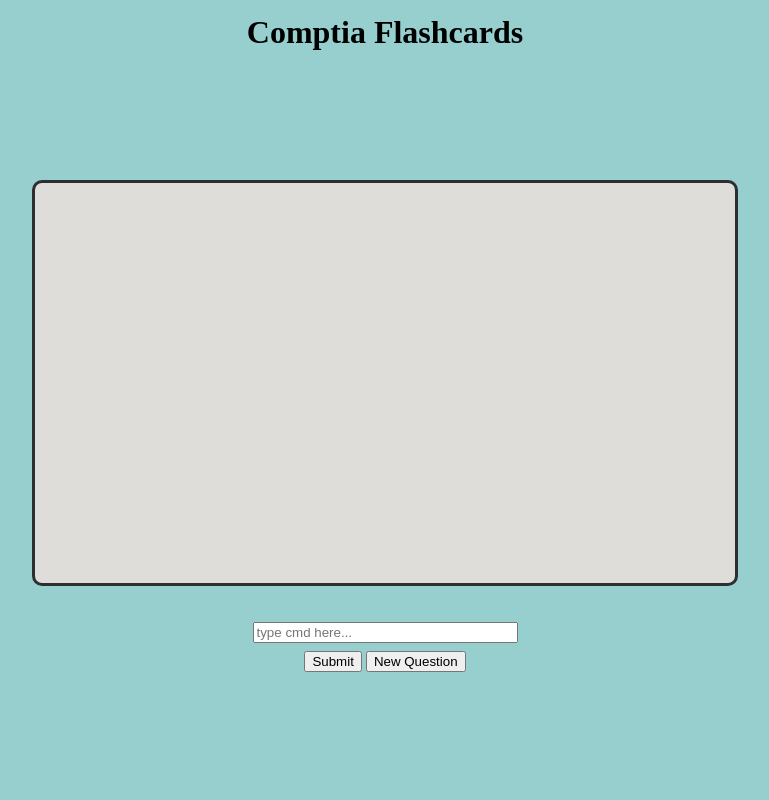
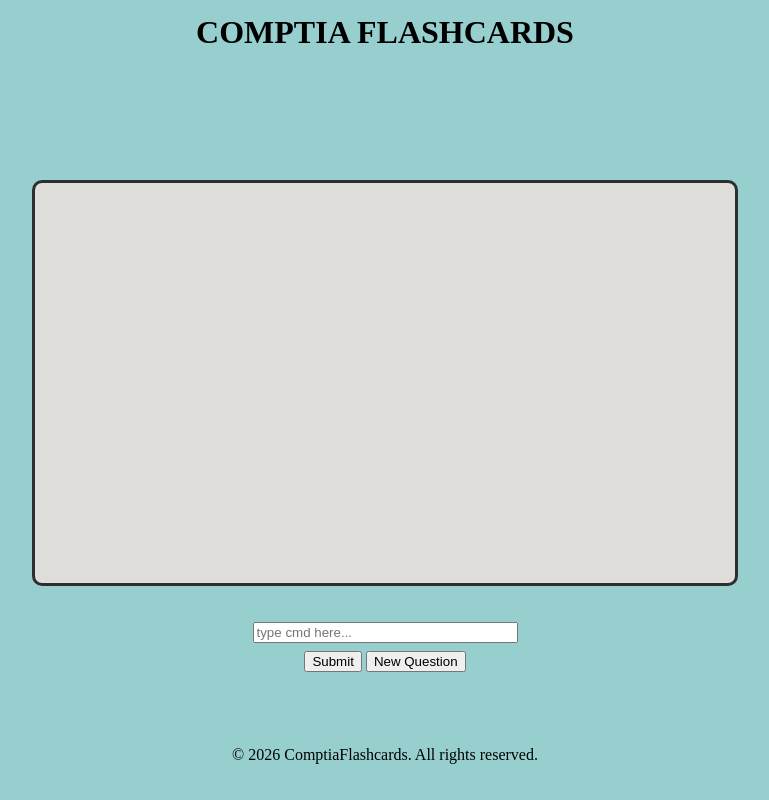
Before and after one commit to benholcomb23/comptiaflashcards, a plain HTML site: page flashcards/templates/base.html in a window 1280 px wide. Shown: the whole page, without its empty margins (255-1024 px from the left). Drawn offline with Linux system fonts and the light colour scheme.

Commit message:
redid so much tbh. Added a templeting format so I can just change out JSON files based on page ID. I also added headers in footers (needs messing with). Also, slightly adjusted css

```diff
--- a/flashcards/css/base.css
+++ b/flashcards/css/base.css
@@ -3,6 +3,7 @@
     justify-content: center;
     align-items: center;
     background-color: rgb(151, 207, 207);
+    flex-direction: column;
 }
 
 header{
@@ -48,3 +49,9 @@
 .amount_correct {
     transform:  translateY(-5px);
 }
+footer {
+    display: flex;
+    flex-direction: column;
+    align-items: center;
+    padding-top: 50px;
+}
--- a/flashcards/js/main.js
+++ b/flashcards/js/main.js
@@ -1,25 +1,53 @@
+// Gets the page "name" from the URL
+const urlParams = new URLSearchParams(window.location.search);
+const pageId = urlParams.get("page") || "home";
+console.log(pageId)
 
-// This fetches JSON
-async function loadJSON(path) {
-    const res = fetch(path);
-    return res.json();
+
+async function loadJSONkey() {
+    const response = await fetch("../json/pages.json");
+    const data = await response.json();
+    console.log(data);
+    const jsonPageObject = data[pageId]
+    console.log(jsonPageObject)
+    return jsonPageObject
+
 }
 
-// Gets the page from the URL
-const urlParams = new URLSearchParams(window.location.search);
-const pageId = urlParams.get("page") || "home";
+async function loadPartial(url, elementId) {
+    const response = await fetch(url);
+    const html = await response.text();
+    document.getElementById(elementId).innerHTML = html;
+}
 
-// Load pages.json for metadata,
-const pages = loadJSON("/json/pages.json");
-console.log(pages)
-const pageData = pages[pageId];
-console.log(pageData)
-// using js object to set title of page
-document.title = pageData.title;
+async function renderFlashcardData() {
+    const contentData = await loadJSONkey();
+    console.log(contentData)
+    document.title = contentData.title
+    return contentData
+}
 
-// Load page content JSON
-const contentData = loadJSON(pageData.dataFile);
-let flashcards = []
+async function renderPage() {
+    const response = await fetch(`../pages/page.html`)
+    const html = await response.text();
+    return html
+}
+
+async function init() {
+    try {
+        await loadPartial("../templates/header.html", "header");
+        await loadPartial("../templates/footer.html", "footer");
+
+        const pageData = await renderPage();
+        const contentDiv = document.getElementById("content");
+        contentDiv.innerHTML = pageData
+
+    } catch (err) {
+        console.error("error", err);
+    }
+    const contentData = await renderFlashcardData();
+    const flashcards = await (await fetch(contentData.dataFile)).json();
+    // Now that data fetching is done, here's the actual JS functionality
     let card_answer
     let amount_correct = 0
     let amount_attempted= 0
@@ -28,15 +56,6 @@
     correct_status.innerHTML = `${amount_correct}/${amount_attempted}`
     const answer_box = document.getElementById("answer_box");
     const display = document.getElementById("correct_incorrect")
-
-fetch(contentData)
-    console.log("okkkk we fetching something")
-    .then(response => response.json())
-    .then(data => {
-        flashcards = data;
-    showrandomFlashcard();
-    })
-
 
     function showrandomFlashcard() {
         const randomIndex = Math.floor(Math.random() * flashcards.length);
@@ -96,4 +115,9 @@
             }
 
         }
+
     });
+    showrandomFlashcard();
+}
+
+init();
--- a/flashcards/json/pages.json
+++ b/flashcards/json/pages.json
@@ -1,10 +1,14 @@
 {
     "commandline": {
         "title": "Commandline Tools for A+ Core 2",
-        "dataFile": "/commandline.json"
+        "dataFile": "../json/commandline.json"
     },
     "portcards": {
         "title": "Common ports for Net+",
-        "dataFile": "/portcards.json"
+        "dataFile": "../json/portcards.json"
+    },
+    "wireless": {
+        "title": "Wireless 802.11 Standards for Net+",
+        "dataFile": "../json/wireless.json"
     }
 }
--- a/flashcards/pages/page.html
+++ b/flashcards/pages/page.html
@@ -3,15 +3,11 @@
 <head>
     <meta charset="UTF-8" />
     <meta name="viewport" content="width=device-width, initial-scale=1.0" />
-    <title>Loading</title>
-    <link rel="stylesheet" href="../css/base.css">
 </head>
 <body>
-    <header class="site-header">
-        <h1>COMPTIA A+ FLASHCARDS</h1>
-    </header>
-    <main class="content" id="content">
+    <main class="page">
         <section class="card">
+
             <div class="flashcard" id="flashcard">
                 <h2></h2>
             </div>
@@ -34,5 +30,5 @@
         </section>
     </main>
 </body>
-<script src="../js/render.js"></script>
+
 </html>
--- a/flashcards/templates/base.html
+++ b/flashcards/templates/base.html
@@ -2,39 +2,13 @@
 <html lang="eng">
 <head>
     <meta charset="UTF-8" />
-    <meta name="viewport" content="width=device-width, initial-scale=1.0" />
-
-    <title data-bind="title">Loading...</title>
+    <title>COMPTIA FLASHCARDS</title>
     <link rel="stylesheet" href="../css/base.css">
 </head>
 <body>
-    <header class="site-header">
-        <h1>Comptia Flashcards</h1>
-    </header>
-    <main class="page">
-        <section class="card">
-
-            <div class="flashcard" id="flashcard">
-                <h2></h2>
-            </div>
-            <div id="amount_correct" class="amount_correct"></div>
-
-            <input
-            type="text"
-            id="answer_box"
-            required minlength="1"
-            maxlength="30" size="30"
-            placeholder="type cmd here..."
-            />
-
-            <div class="actions">
-                <button type="button" id="submit_answer_button" onclick="submitAnswer()">Submit</button>
-                <button type="button" onclick="showrandomFlashcard()" id="get_flashcard_button">New Question</button>
-            </div>
-            <div id="correct_incorrect" class="feedback"></div>
-
-        </section>
-    </main>
+    <div id="header"></div>
+    <div id="content"></div>
+    <div id="footer"></div>
 </body>
 <script src=../js/main.js></script>
 
--- /dev/null
+++ b/flashcards/templates/footer.html
@@ -0,0 +1,3 @@
+<footer>
+    <p>&copy; 2026 ComptiaFlashcards. All rights reserved.</p>
+</footer>
--- /dev/null
+++ b/flashcards/templates/header.html
@@ -0,0 +1,3 @@
+<header>
+    <h1>COMPTIA FLASHCARDS</h1>
+</header>
```
Also changed, not shown: flashcards/json/wireless.json (added, +49 -0 lines), index.html (+3 -2 lines). Lines whose indentation alone changed are shown as unchanged.
